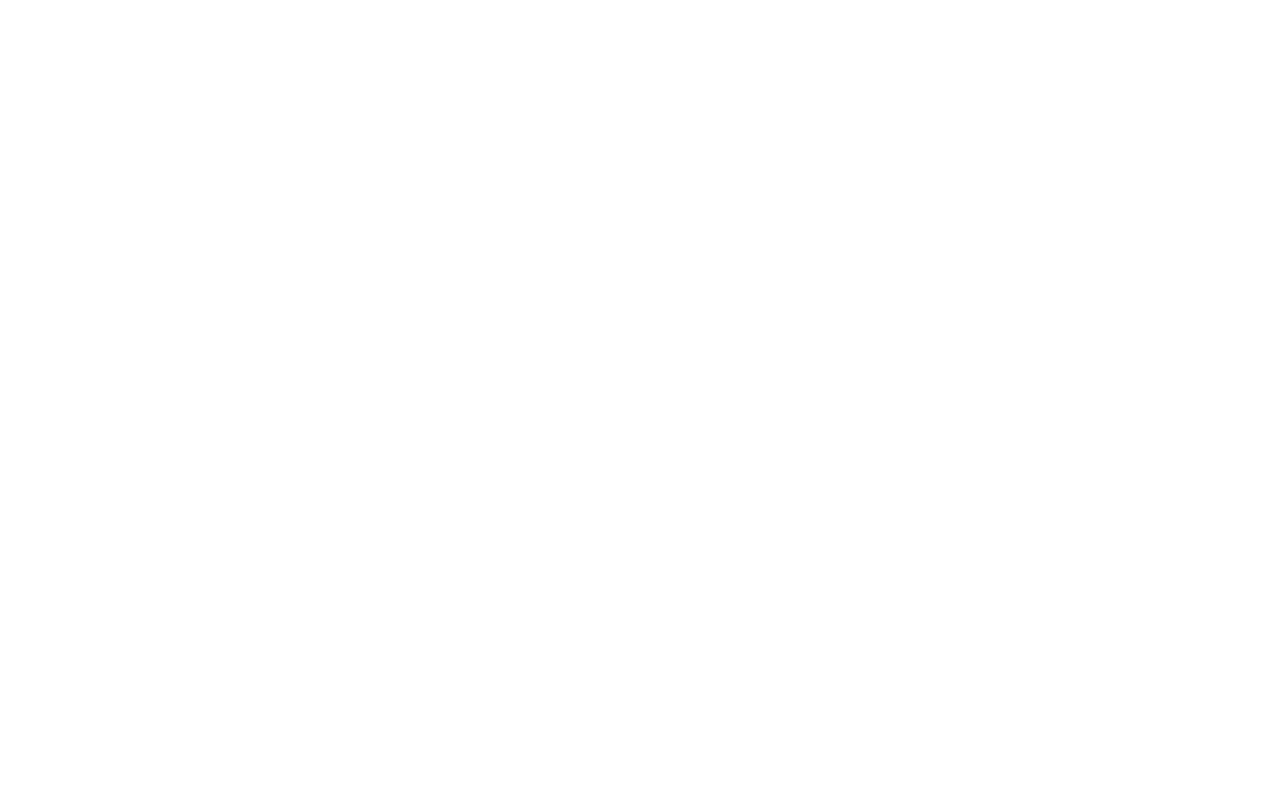
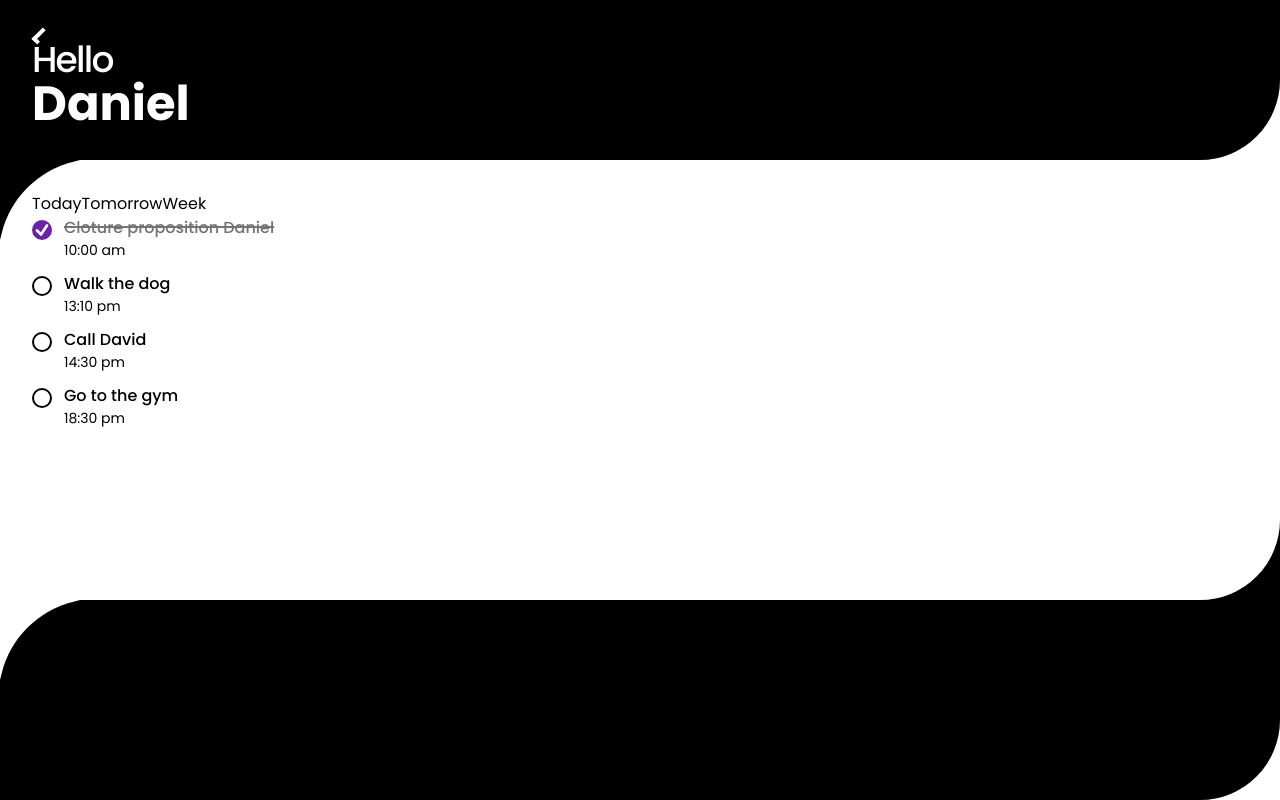
Before and after one commit to wavegate/TodoList, a React (Vite) app: page /tasks/1 in a window 1280 px wide. Before the commit this address had no page. Built offline with nearby package versions, Linux system fonts and the light colour scheme.

Commit message:
added individual Tasks and check/completed toggle

```diff
--- a/package.json
+++ b/package.json
@@ -10,13 +10,16 @@
   },
   "dependencies": {
     "@faker-js/faker": "^7.6.0",
+    "@headlessui/react": "^1.7.4",
     "react": "^18.2.0",
     "react-dom": "^18.2.0",
-    "react-router-dom": "^6.4.4"
+    "react-router-dom": "^6.4.4",
+    "uuid": "^9.0.0"
   },
   "devDependencies": {
     "@types/react": "^18.0.24",
     "@types/react-dom": "^18.0.8",
+    "@types/uuid": "^9.0.0",
     "@vitejs/plugin-react": "^2.2.0",
     "autoprefixer": "^10.4.13",
     "postcss": "^8.4.19",
--- a/src/App.tsx
+++ b/src/App.tsx
@@ -1,5 +1,6 @@
 import { BrowserRouter, Routes, Route } from "react-router-dom";
 import FrontPage from "./pages/FrontPage/FrontPage";
+import TaskListPage from "./pages/TaskListPage/TaskListPage";
 
 function App() {
   return (
@@ -7,6 +8,7 @@
       <BrowserRouter>
         <Routes>
           <Route path="/" element={<FrontPage />}></Route>
+          <Route path="/tasks/:id" element={<TaskListPage />}></Route>
         </Routes>
       </BrowserRouter>
     </div>
--- a/src/components/CurvedBlock.module.css
+++ b/src/components/CurvedBlock.module.css
@@ -1,7 +1,3 @@
-.CurvedBlock:nth-child(2) {
-  padding-top: 43vh;
-}
-
 .CurvedBlock::after {
   content: "";
   width: 80px;
@@ -12,10 +8,7 @@
   background-color: inherit;
   mask-image: url("../assets/outwardCorner.svg");
   mask-size: contain;
-}
-
-.CurvedBlock__last {
-  padding-bottom: 168px;
+  pointer-events: none;
 }
 
 .CurvedBlock__last::after {
@@ -30,4 +23,5 @@
   background-color: inherit;
   bottom: 100%;
   right: 0%;
+  pointer-events: none;
 }
--- a/src/components/CurvedBlock.tsx
+++ b/src/components/CurvedBlock.tsx
@@ -1,4 +1,5 @@
 import { ReactNode } from "react";
+import { useNavigate } from "react-router-dom";
 import styles from "./CurvedBlock.module.css";
 
 const CurvedBlock = ({
@@ -7,6 +8,9 @@
   zIndex,
   fixed,
   last,
+  first,
+  id,
+  flex,
   children,
 }: {
   padding: string;
@@ -14,16 +18,30 @@
   zIndex?: number;
   fixed?: boolean;
   last?: boolean;
+  first?: boolean;
+  id?: string;
+  flex?: boolean;
   children: ReactNode;
 }) => {
+  const navigate = useNavigate();
+
+  const handleClick = () => {
+    if (id) {
+      navigate(`/tasks/${id}`);
+    }
+  };
+
   return (
     <>
       <div
+        onClick={handleClick}
         className={`${color} ${
           last ? `${padding} pb-36` : padding
         } rounded-br-[80px] ${styles.CurvedBlock} ${
           fixed ? "fixed w-full" : "relative"
-        } ${last ? styles.CurvedBlock__last : ""}`}
+        } ${last ? styles.CurvedBlock__last : ""} ${
+          first ? `${padding} pt-[43vh]` : padding
+        } ${flex ? `flex-grow` : ""}`}
         style={{ zIndex: zIndex }}
       >
         {children}
--- a/src/pages/FrontPage/FrontPage.tsx
+++ b/src/pages/FrontPage/FrontPage.tsx
@@ -3,10 +3,12 @@
 import TaskListBlock from "./TaskListBlock";
 import { faker } from "@faker-js/faker";
 import { useEffect, useRef, useState } from "react";
+import { v4 as uuidv4 } from "uuid";
 
 type Task = {
   name: string;
   number: number;
+  id: string;
 };
 
 const FrontPage = () => {
@@ -17,9 +19,9 @@
   const colors = ["bg-[#4C9CFF]", "bg-[#8F6EFF]", "bg-[#442DE3]"];
 
   const [tasks, setTasks] = useState<Task[]>([
-    { name: "Gym", number: 8 },
-    { name: "Work", number: 22 },
-    { name: "Home", number: 13 },
+    { name: "Gym", number: 8, id: uuidv4() },
+    { name: "Work", number: 22, id: uuidv4() },
+    { name: "Home", number: 13, id: uuidv4() },
   ]);
 
   const addNewTask = () => {
@@ -28,6 +30,7 @@
       {
         name: faker.random.words(2),
         number: faker.datatype.number(50),
+        id: uuidv4(),
       },
     ]);
   };
@@ -55,8 +58,10 @@
               color={colors[index % colors.length]}
               name={task.name}
               number={task.number}
+              first={index === 0}
               last={index === tasks.length - 1}
-              key={index}
+              id={task.id}
+              key={task.id}
             />
           );
         })}
--- a/src/pages/FrontPage/TaskListBlock.tsx
+++ b/src/pages/FrontPage/TaskListBlock.tsx
@@ -9,6 +9,8 @@
   name,
   number,
   last,
+  first,
+  id,
 }: {
   padding: string;
   zIndex: number;
@@ -16,10 +18,19 @@
   name: string;
   number: number;
   last?: boolean;
+  first?: boolean;
+  id: string;
 }) => {
   return (
     <>
-      <CurvedBlock color={color} padding={padding} zIndex={zIndex} last={last}>
+      <CurvedBlock
+        color={color}
+        padding={padding}
+        zIndex={zIndex}
+        last={last}
+        first={first}
+        id={id}
+      >
         <div className={`h-16 flex justify-end items-center`}>
           <div
             className={`grid grid-cols-[auto_auto] gap-12 text-2xl font-semibold text-white`}
--- /dev/null
+++ b/src/pages/TaskListPage/FooterBlock.tsx
@@ -0,0 +1,14 @@
+import AddNewButton from "../../components/AddNewButton";
+import CurvedBlock from "../../components/CurvedBlock";
+
+const FooterBlock = ({ padding }: { padding: string }) => {
+  return (
+    <>
+      <CurvedBlock padding={padding} color="bg-black" last>
+        My List + Home Work
+      </CurvedBlock>
+    </>
+  );
+};
+
+export default FooterBlock;
--- a/src/pages/TaskListPage/HeadingBlock.tsx
+++ b/src/pages/TaskListPage/HeadingBlock.tsx
@@ -1,15 +1,20 @@
+import { useNavigate } from "react-router-dom";
 import CurvedBlock from "../../components/CurvedBlock";
 
 const HeadingBlock = ({ padding }: { padding: string }) => {
+  const navigate = useNavigate();
+  const goBack = () => {
+    navigate(-1);
+  };
+
   return (
     <>
       <CurvedBlock padding={padding} color="bg-black" zIndex={1000}>
         <div className={`h-[12vh] flex flex-col justify-between`}>
-          <div className="flex flex-col gap-1">
-            <div className="w-8 h-1 bg-white" />
-            <div className="w-8 h-1 bg-white" />
-            <div className="w-6 h-1 bg-white" />
-          </div>
+          <div
+            className="h-4 w-4 border-white border-t-4 border-l-4 -rotate-45"
+            onClick={goBack}
+          ></div>
           <h1>
             <span className="block text-white text-4xl font-medium tracking-tighter">
               Hello
--- a/src/pages/TaskListPage/TaskListPage.tsx
+++ b/src/pages/TaskListPage/TaskListPage.tsx
@@ -1,3 +1,18 @@
-const TaskListPage = () => {};
+import FooterBlock from "./FooterBlock";
+import HeadingBlock from "./HeadingBlock";
+import TodosBlock from "./TodosBlock";
+
+const TaskListPage = () => {
+  const padding = "p-8";
+  return (
+    <>
+      <div className={`min-h-screen flex flex-col`}>
+        <HeadingBlock padding={padding} />
+        <TodosBlock padding={padding} />
+        <FooterBlock padding={padding} />
+      </div>
+    </>
+  );
+};
 
 export default TaskListPage;
--- /dev/null
+++ b/src/pages/TaskListPage/TodosBlock.tsx
@@ -0,0 +1,75 @@
+import { Tab } from "@headlessui/react";
+import CurvedBlock from "../../components/CurvedBlock";
+import Task from "./components/Task";
+import { v4 as uuidv4 } from "uuid";
+import { useEffect, useState } from "react";
+
+type Task = {
+  name: string;
+  time: string;
+  completed: boolean;
+  id: string;
+};
+
+const TodosBlock = ({ padding }: { padding: string }) => {
+  const [tasks, setTasks] = useState<Task[]>([
+    {
+      name: "Cloture proposition Daniel",
+      time: "10:00 am",
+      completed: true,
+      id: uuidv4(),
+    },
+    { name: "Walk the dog", time: "13:10 pm", completed: false, id: uuidv4() },
+    { name: "Call David", time: "14:30 pm", completed: false, id: uuidv4() },
+    { name: "Go to the gym", time: "18:30 pm", completed: false, id: uuidv4() },
+  ]);
+
+  const completeTask = (id: string) => {
+    setTasks((prevTasks) => {
+      const newTasks = prevTasks.map((task) => {
+        if (task.id === id) {
+          return { ...task, completed: !task.completed };
+        } else {
+          return task;
+        }
+      });
+      return newTasks;
+    });
+  };
+
+  return (
+    <>
+      <CurvedBlock padding={padding} color="bg-white" zIndex={1} flex>
+        <Tab.Group>
+          <Tab.List>
+            <Tab>Today</Tab>
+            <Tab>Tomorrow</Tab>
+            <Tab>Week</Tab>
+          </Tab.List>
+
+          <Tab.Panels>
+            <Tab.Panel>
+              <div className="flex flex-col gap-3">
+                {tasks.map((task) => {
+                  return (
+                    <Task
+                      checked={task.completed}
+                      name={task.name}
+                      time={task.time}
+                      completeTask={() => completeTask(task.id)}
+                      key={task.id}
+                    />
+                  );
+                })}
+              </div>
+            </Tab.Panel>
+            <Tab.Panel>Second tab</Tab.Panel>
+            <Tab.Panel>Third tab</Tab.Panel>
+          </Tab.Panels>
+        </Tab.Group>
+      </CurvedBlock>
+    </>
+  );
+};
+
+export default TodosBlock;
--- /dev/null
+++ b/src/pages/TaskListPage/components/Task.tsx
@@ -0,0 +1,57 @@
+import { MouseEventHandler } from "react";
+
+const Task = ({
+  checked,
+  name,
+  time,
+  completeTask,
+}: {
+  checked: boolean;
+  name: string;
+  time: string;
+  completeTask: MouseEventHandler<HTMLInputElement>;
+}) => {
+  return (
+    <>
+      <div className="flex gap-3">
+        <div className="relative">
+          <input
+            type="checkbox"
+            className={`appearance-none w-5 h-5 border-2 rounded-full ${
+              checked ? `bg-purple-800 border-purple-800` : `border-black`
+            } mt-1`}
+            onClick={completeTask}
+          ></input>
+          {checked && (
+            <svg
+              xmlns="http://www.w3.org/2000/svg"
+              fill="none"
+              viewBox="0 0 24 24"
+              strokeWidth="4"
+              stroke="currentColor"
+              className=" absolute top-[6px] left-[2px] w-4 h-4 text-white pointer-events-none"
+            >
+              <path
+                strokeLinecap="round"
+                strokeLinejoin="round"
+                d="M4.5 12.75l6 6 9-13.5"
+              />
+            </svg>
+          )}
+        </div>
+        <div className="flex flex-col w-[85%]">
+          <div
+            className={`font-medium ${
+              checked ? `text-neutral-500 line-through decoration-2` : ``
+            }`}
+          >
+            {name}
+          </div>
+          <div className="text-sm">{time}</div>
+        </div>
+      </div>
+    </>
+  );
+};
+
+export default Task;
```
Also changed, not shown: src/main.tsx (+6 -6 lines), 1 other file (tests, documents, lock files or other folders).
